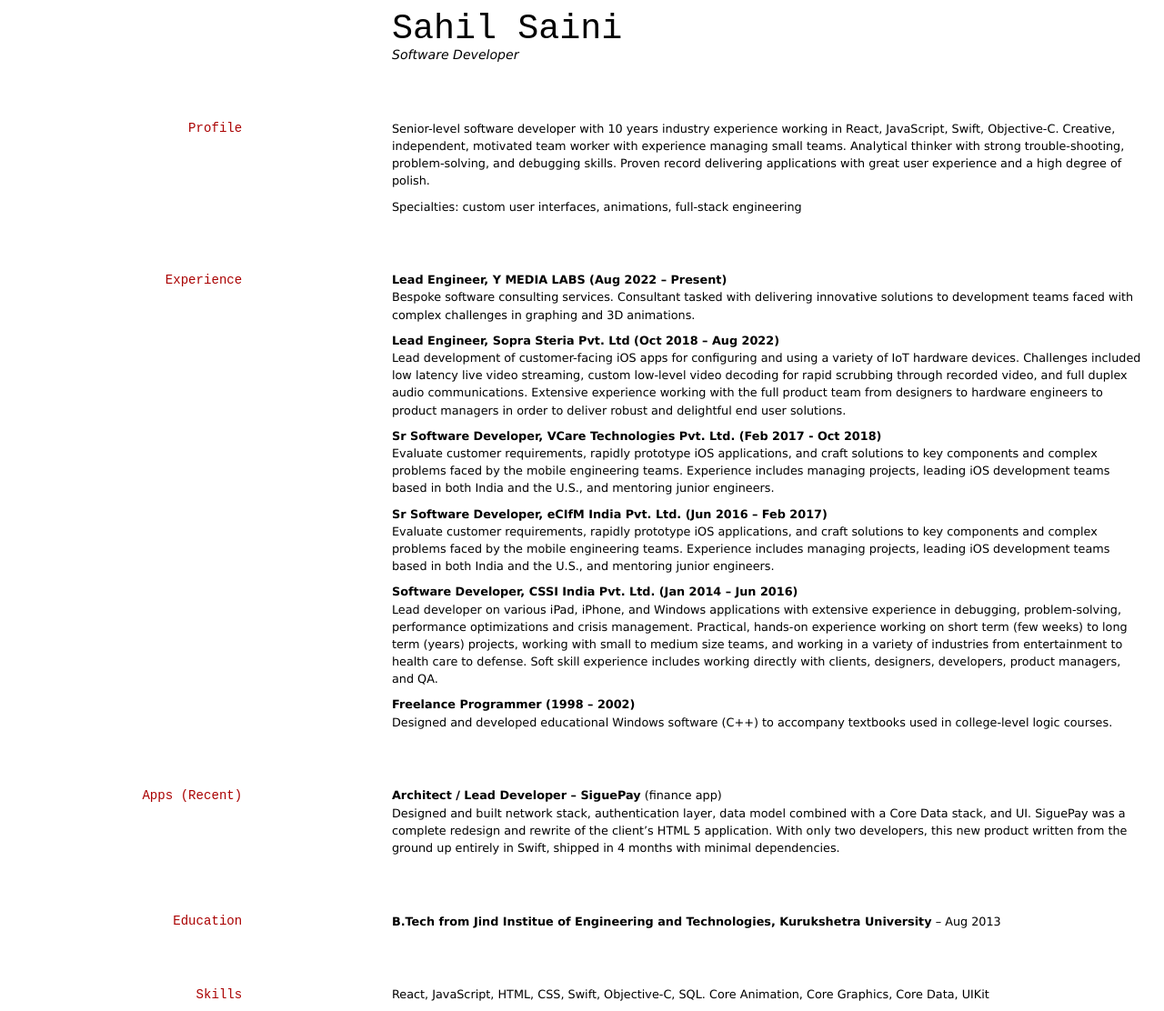
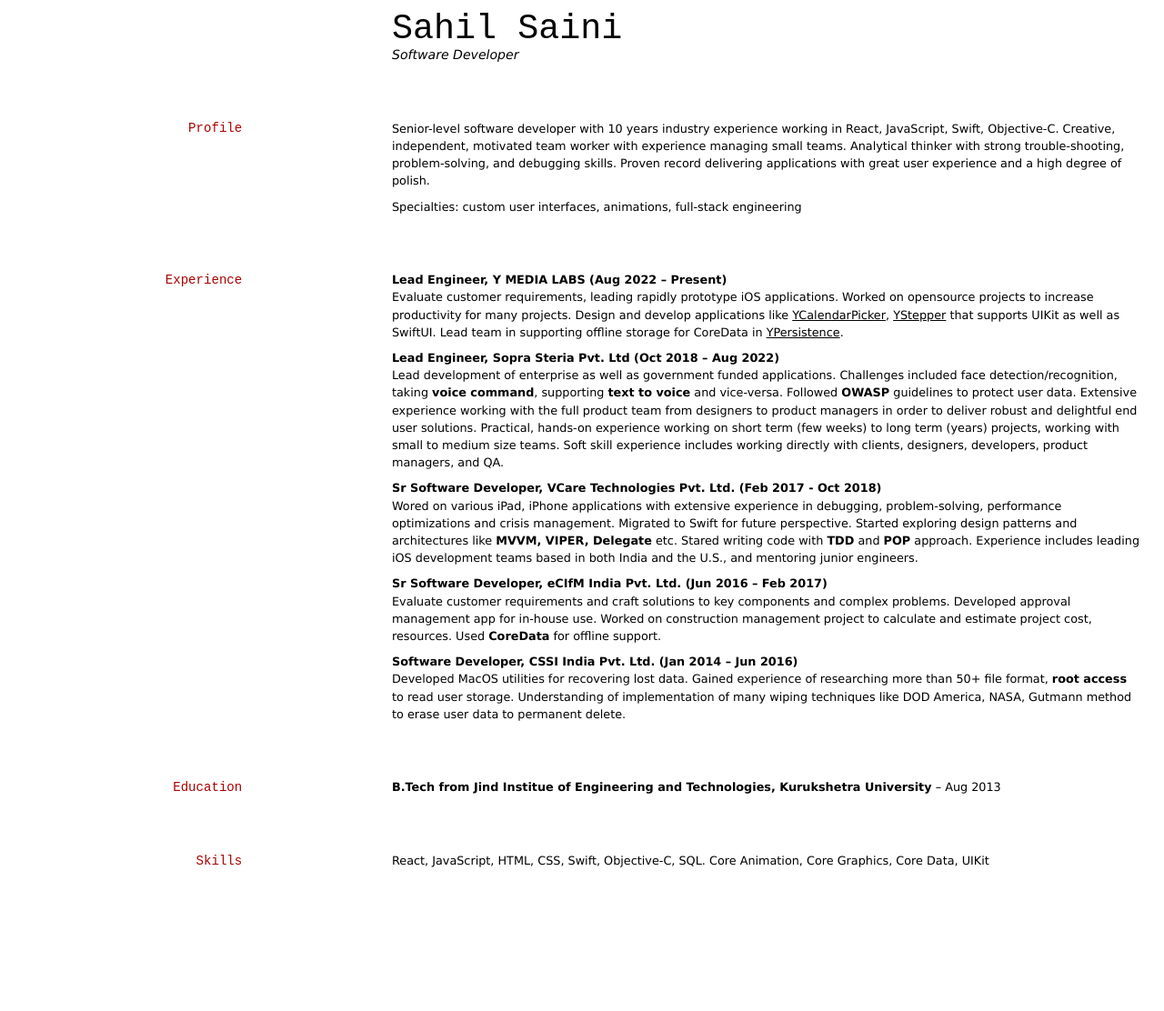
Before and after one commit to SahilSainiYML/Resume, a Jekyll site: the page built from index.md, in a window 1280 px wide. Shown: the whole page at 91% size. Built offline with Jekyll 4.4.1, drawn with Linux system fonts in a browser that asks for light colours; after the commit the page ends 965 px from its top, so only the background shows below that.

Commit message:
Added professional experience

```diff
--- a/index.md
+++ b/index.md
@@ -14,28 +14,25 @@ Specialties: custom user interfaces, animations, full-stack engineering
 ## Experience
 
 **Lead Engineer, Y MEDIA LABS (Aug 2022 – Present)**
-Bespoke software consulting services. Consultant tasked with delivering innovative solutions to development teams faced with complex challenges in graphing and 3D animations.
+Evaluate customer requirements, leading rapidly prototype iOS applications. Worked on opensource projects to increase productivity for many projects. Design and develop applications like [YCalendarPicker](https://github.com/codeandtheory/ycalendarpicker-ios/), [YStepper](https://github.com/codeandtheory/ystepper-ios) that supports UIKit as well as SwiftUI. Lead team in supporting offline storage for CoreData in [YPersistence](https://github.com/codeandtheory/ypersistence-ios).
 
 **Lead Engineer, Sopra Steria Pvt. Ltd (Oct 2018 – Aug 2022)**
-Lead development of customer-facing iOS apps for configuring and using a variety of IoT hardware devices. Challenges included low latency live video streaming, custom low-level video decoding for rapid scrubbing through recorded video, and full duplex audio communications. Extensive experience working with the full product team from designers to hardware engineers to product managers in order to deliver robust and delightful end user solutions.
+Lead development of enterprise as well as government funded applications. Challenges included face detection/recognition, taking **voice command**, supporting **text to voice** and vice-versa. Followed **OWASP** guidelines to protect user data. Extensive experience working with the full product team from designers to product managers in order to deliver robust and delightful end user solutions. Practical, hands-on experience working on short term (few weeks) to long term (years) projects, working with small to medium size teams. Soft skill experience includes working directly with clients, designers, developers, product managers, and QA.
 
 **Sr Software Developer, VCare Technologies Pvt. Ltd. (Feb 2017 - Oct 2018)**
-Evaluate customer requirements, rapidly prototype iOS applications, and craft solutions to key components and complex problems faced by the mobile engineering teams. Experience includes managing projects, leading iOS development teams based in both India and the U.S., and mentoring junior engineers.
+Wored on various iPad, iPhone applications with extensive experience in debugging, problem-solving, performance optimizations and crisis management. Migrated to Swift for future perspective. Started exploring design patterns and architectures like **MVVM, VIPER, Delegate** etc. Stared writing code with **TDD** and **POP** approach. Experience includes leading iOS development teams based in both India and the U.S., and mentoring junior engineers.
+
+**Sr Software Developer, eCIfM India Pvt. Ltd. (Jun 2016 – Feb 2017)**
+Evaluate customer requirements and craft solutions to key components and complex problems. Developed approval management app for in-house use. Worked on construction management project to calculate and estimate project cost, resources. Used **CoreData** for offline support.
+
+**Software Developer, CSSI India Pvt. Ltd. (Jan 2014 – Jun 2016)**
+Developed MacOS utilities for recovering lost data. Gained experience of researching more than 50+ file format, **root access** to read user storage. Understanding of implementation of many wiping techniques like DOD America, NASA, Gutmann method to erase user data to permanent delete.
 
 
-**Sr Software Developer, eCIfM India Pvt. Ltd. (Jun 2016 – Feb 2017)**
-Evaluate customer requirements, rapidly prototype iOS applications, and craft solutions to key components and complex problems faced by the mobile engineering teams. Experience includes managing projects, leading iOS development teams based in both India and the U.S., and mentoring junior engineers.
-
-**Software Developer, CSSI India Pvt. Ltd. (Jan 2014 – Jun 2016)**
-Lead developer on various iPad, iPhone, and Windows applications with extensive experience in debugging, problem-solving, performance optimizations and crisis management. Practical, hands-on experience working on short term (few weeks) to long term (years) projects, working with small to medium size teams, and working in a variety of industries from entertainment to health care to defense. Soft skill experience includes working directly with clients, designers, developers, product managers, and QA.
-
-**Freelance Programmer (1998 – 2002)**
-Designed and developed educational Windows software (C++) to accompany textbooks used in college-level logic courses.
-
-## Apps (Recent)
+<!-- ## Apps (Recent)
 **Architect / Lead Developer – SiguePay** (finance app)
 Designed and built network stack, authentication layer, data model combined with a Core Data stack, and UI. SiguePay was a complete redesign and rewrite of the client's HTML 5 application. With only two developers, this new product written from the ground up entirely in Swift, shipped in 4 months with minimal dependencies.
-
+-->
 
 ## Education
 **B.Tech from Jind Institue of Engineering and Technologies, Kurukshetra University** – Aug 2013
```
